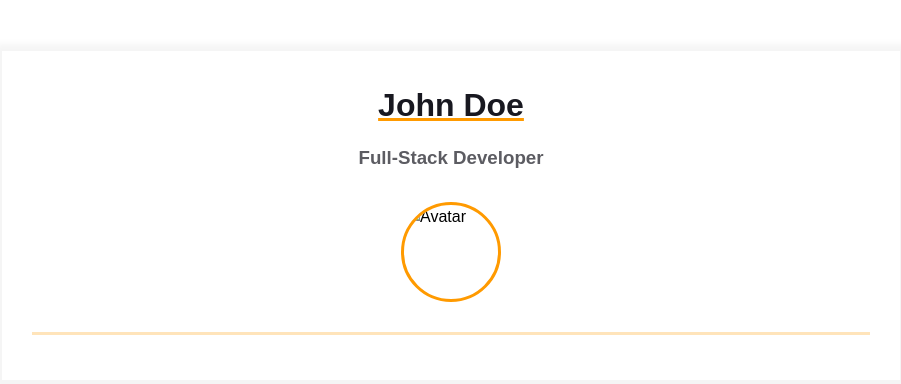
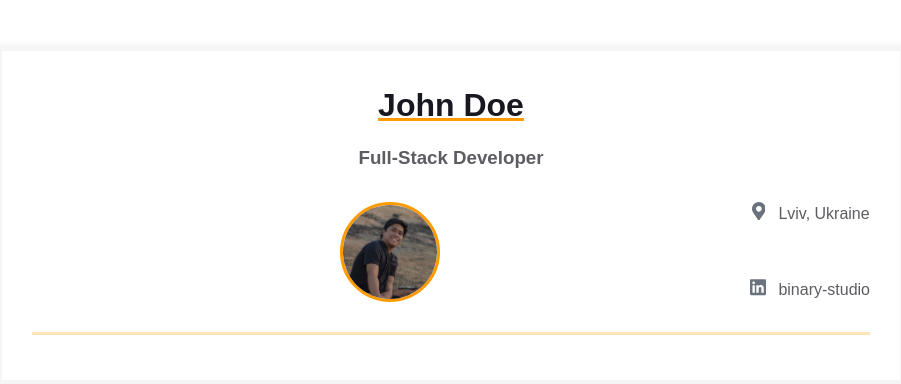
Before and after one commit to Mikoyzskie/homepage, a plain HTML site: page index.html in a window 1280 px wide. Shown: the whole page, without its empty margins (189-1090 px from the left). Drawn offline with Linux system fonts and the light colour scheme.

Commit message:
contact info items and assets folder

```diff
--- a/index.html
+++ b/index.html
@@ -20,12 +20,54 @@
               <div class="contact-info__block contact-info__block--center">
                 <img
                   class="contact-info__avatar"
-                  src="assets/avatar.png"
+                  src="assets/avatar.jpg"
                   alt="Avatar"
                 />
               </div>
 
-              <div class="contact-info__block"></div>
+              <div class="contact-info__block">
+                <a href="" rel="author" class="contact-info__item">
+                  <div class="contact-info__item-icon-wrapper">
+                    <svg
+                      class="contact-info__item-icon"
+                      xmlns="http://www.w3.org/2000/svg"
+                      viewBox="0 0 384 512"
+                    >
+                      <path
+                        d="M172.268 501.67C26.97 291.031 0 269.413 0 192 0 85.961 85.961 0
+        192 0s192 85.961 192 192c0 77.413-26.97 99.031-172.268 309.67-9.535
+        13.774-29.93 13.773-39.464 0zM192 272c44.183 0 80-35.817
+        80-80s-35.817-80-80-80-80 35.817-80 80 35.817 80 80 80z"
+                      ></path>
+                    </svg>
+                  </div>
+                  <span>Lviv, Ukraine</span>
+                </a>
+                <a
+                  href="https://ua.linkedin.com/company/binary-studio_241166"
+                  rel="author"
+                  class="contact-info__item"
+                >
+                  <div class="contact-info__item-icon-wrapper">
+                    <svg
+                      class="contact-info__item-icon"
+                      xmlns="http://www.w3.org/2000/svg"
+                      viewBox="0 0 448 512"
+                    >
+                      <path
+                        d="M416 32H31.9C14.3 32 0 46.5 0 64.3v383.4C0 465.5 14.3 480 31.9
+        480H416c17.6 0 32-14.5 32-32.3V64.3c0-17.8-14.4-32.3-32-32.3zM135.4
+        416H69V202.2h66.5V416zm-33.2-243c-21.3 0-38.5-17.3-38.5-38.5S80.9
+        96 102.2 96c21.2 0 38.5 17.3 38.5 38.5 0 21.3-17.2 38.5-38.5
+        38.5zm282.1 243h-66.4V312c0-24.8-.5-56.7-34.5-56.7-34.6 0-39.9
+        27-39.9 54.9V416h-66.4V202.2h63.7v29.2h.9c8.9-16.8 30.6-34.5
+        62.9-34.5 67.2 0 79.7 44.3 79.7 101.9V416z"
+                      ></path>
+                    </svg>
+                  </div>
+                  <span>binary-studio</span>
+                </a>
+              </div>
             </div>
           </div>
         </div>
```
Also changed, not shown: assets/avatar.jpg (added).
